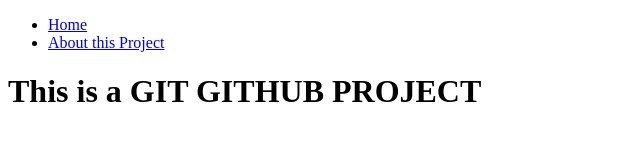
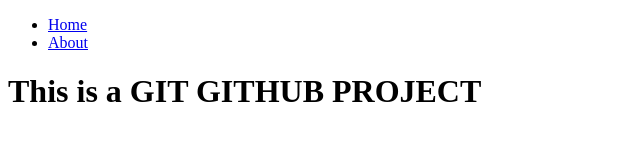
Before and after one commit to jayaporalla/GithubCourseProject, a plain HTML site: page index.html in a window 1280 px wide. Shown: the full height of the page, 0-640 px from the left. Drawn offline with Linux system fonts and the light colour scheme.

Commit message:
Update index.html

```diff
--- a/index.html
+++ b/index.html
@@ -12,7 +12,7 @@
                 <a href="index.html">Home</a>
             </li>
             <li>
-                <a href="about.html">About this Project</a>
+                <a href="about.html">About</a>
             </li>
         </ul>
     </nav>
```
